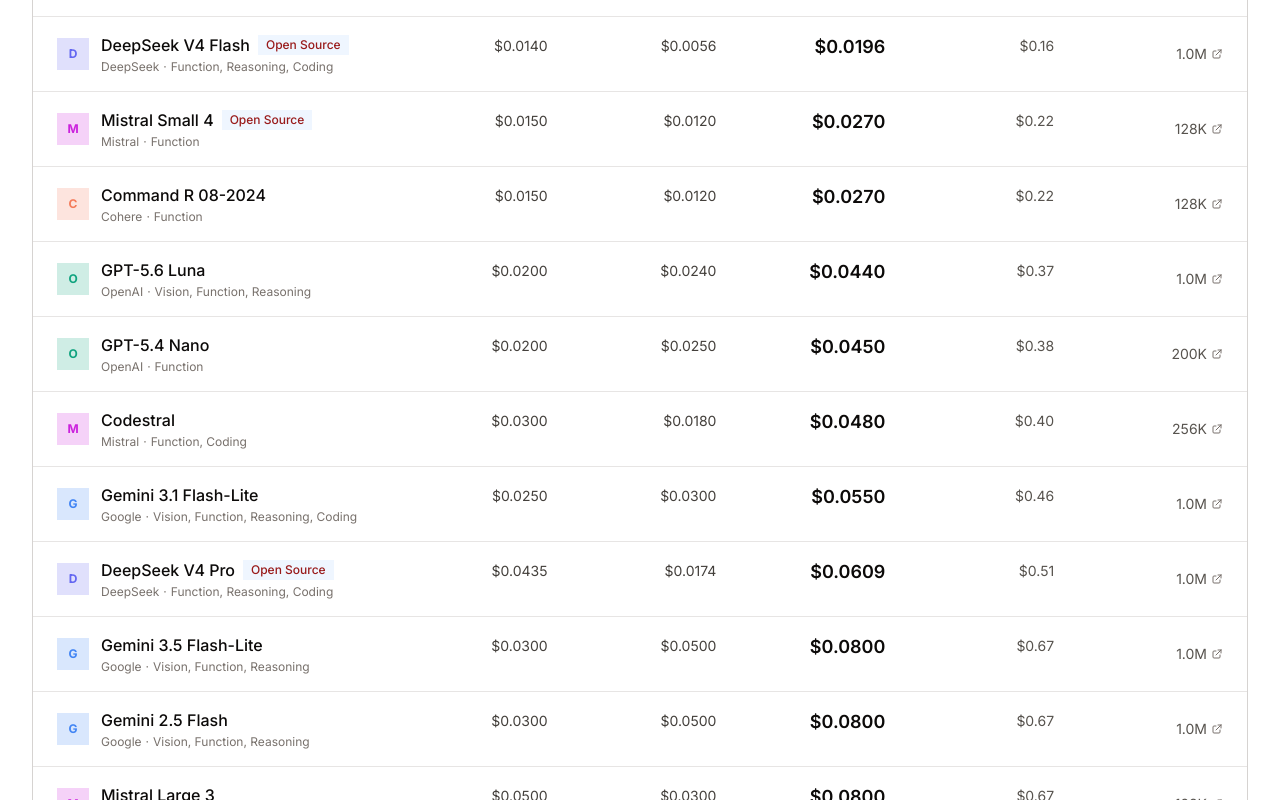
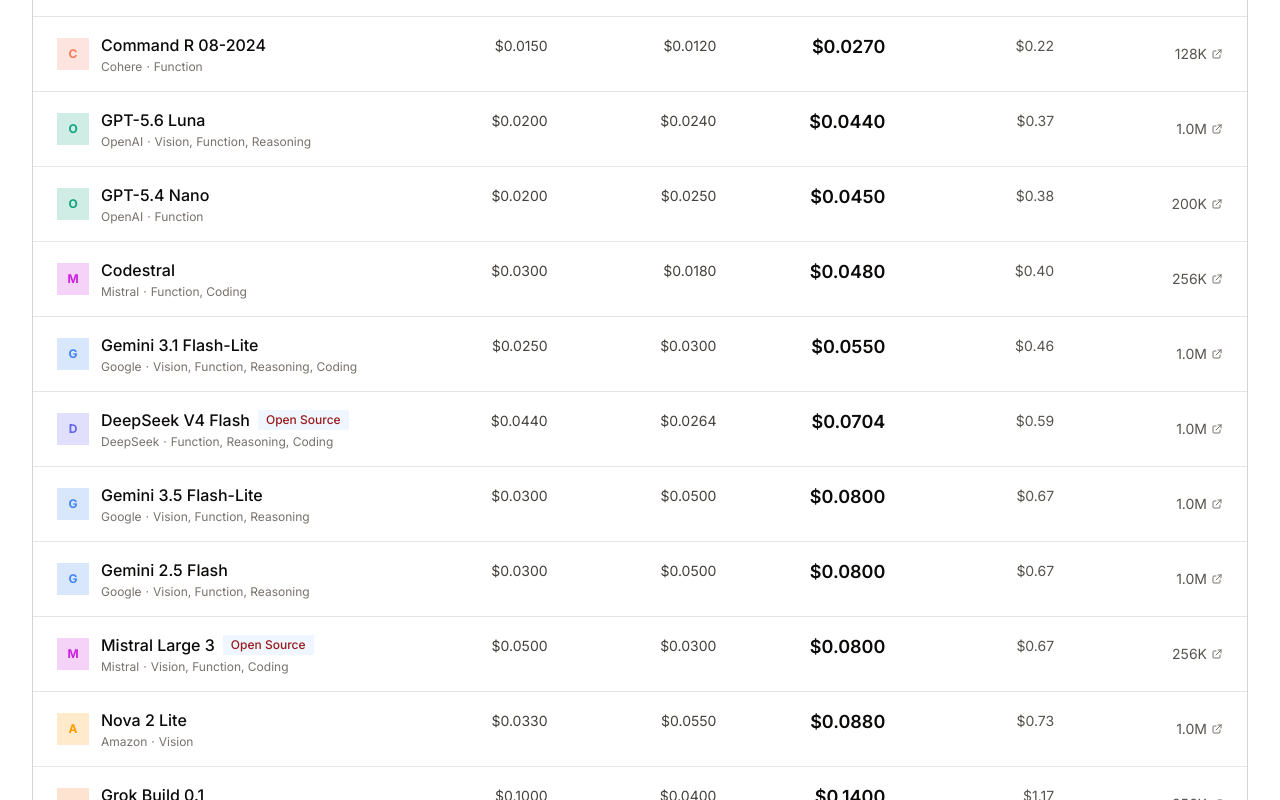
Before and after one commit to kevinthelobster/decryptica, a Next.js app: page /tools/ai-price-calculator in a window 1280 px wide. Shown: the part 1780-2580 px from the top of the page. Built offline with nearby package versions, Linux system fonts and the light colour scheme; no server answers; the database is empty.

Commit message:
Refresh AI price calculator models

```diff
--- a/app/tools/ai-price-calculator/Calculator.tsx
+++ b/app/tools/ai-price-calculator/Calculator.tsx
@@ -25,7 +25,7 @@ export const PROVIDERS = [
 
   // Google - Gemini API paid tier, standard rates for text/image/video inputs.
   { id: "google-gemini-3.1-pro-preview", name: "Gemini 3.1 Pro Preview", provider: "Google", input: 2.0, output: 12.0, supports: ["text", "vision", "function", "reasoning", "coding"], contextWindow: 1000000, color: "#4285f4", link: "https://ai.google.dev/gemini-api/docs/pricing", openSource: false },
-  { id: "google-gemini-3.6-flash", name: "Gemini 3.6 Flash", provider: "Google", input: 1.5, output: 7.5, supports: ["text", "vision", "function", "reasoning", "coding"], contextWindow: 1000000, color: "#4285f4", link: "https://ai.google.dev/gemini-api/docs/pricing", openSource: false },
+  { id: "google-gemini-3.6-flash", name: "Gemini 3.6 Flash", provider: "Google", input: 0.75, output: 3.75, supports: ["text", "vision", "function", "reasoning", "coding"], contextWindow: 1000000, color: "#4285f4", link: "https://ai.google.dev/gemini-api/docs/pricing", openSource: false },
   { id: "google-gemini-3.5-flash", name: "Gemini 3.5 Flash", provider: "Google", input: 1.5, output: 9.0, supports: ["text", "vision", "function", "reasoning", "coding"], contextWindow: 1000000, color: "#4285f4", link: "https://ai.google.dev/gemini-api/docs/pricing", openSource: false },
   { id: "google-gemini-3.5-flash-lite", name: "Gemini 3.5 Flash-Lite", provider: "Google", input: 0.3, output: 2.5, supports: ["text", "vision", "function", "reasoning"], contextWindow: 1000000, color: "#4285f4", link: "https://ai.google.dev/gemini-api/docs/pricing", openSource: false },
   { id: "google-gemini-3.1-flash-lite", name: "Gemini 3.1 Flash-Lite", provider: "Google", input: 0.25, output: 1.5, supports: ["text", "vision", "function", "reasoning", "coding"], contextWindow: 1000000, color: "#4285f4", link: "https://ai.google.dev/gemini-api/docs/pricing", openSource: false },
@@ -33,22 +33,19 @@ export const PROVIDERS = [
   { id: "google-gemini-2.5-flash", name: "Gemini 2.5 Flash", provider: "Google", input: 0.3, output: 2.5, supports: ["text", "vision", "function", "reasoning"], contextWindow: 1000000, color: "#4285f4", link: "https://ai.google.dev/gemini-api/docs/pricing", openSource: false },
   { id: "google-gemini-2.5-flash-lite", name: "Gemini 2.5 Flash-Lite", provider: "Google", input: 0.1, output: 0.4, supports: ["text", "vision", "function"], contextWindow: 1000000, color: "#4285f4", link: "https://ai.google.dev/gemini-api/docs/pricing", openSource: false },
 
-  // DeepSeek - official API model names; old deepseek-chat/deepseek-reasoner aliases were deprecated July 24, 2026.
-  { id: "deepseek-v4-flash", name: "DeepSeek V4 Flash", provider: "DeepSeek", input: 0.14, output: 0.28, supports: ["text", "function", "reasoning", "coding"], contextWindow: 1000000, color: "#6366f1", link: "https://api-docs.deepseek.com/quick_start/pricing/", openSource: true },
-  { id: "deepseek-v4-pro", name: "DeepSeek V4 Pro", provider: "DeepSeek", input: 0.435, output: 0.87, supports: ["text", "function", "reasoning", "coding"], contextWindow: 1000000, color: "#6366f1", link: "https://api-docs.deepseek.com/quick_start/pricing/", openSource: true },
+  // DeepSeek switched to peak/off-peak billing on August 16, 2026; entries below use the current peak rates.
+  { id: "deepseek-v4-flash", name: "DeepSeek V4 Flash", provider: "DeepSeek", input: 0.44, output: 1.32, supports: ["text", "function", "reasoning", "coding"], contextWindow: 1000000, color: "#6366f1", link: "https://api-docs.deepseek.com/quick_start/pricing/", openSource: true },
+  { id: "deepseek-v4-pro", name: "DeepSeek V4 Pro", provider: "DeepSeek", input: 1.32, output: 3.96, supports: ["text", "function", "reasoning", "coding"], contextWindow: 1000000, color: "#6366f1", link: "https://api-docs.deepseek.com/quick_start/pricing/", openSource: true },
 
   // xAI
-  { id: "xai-grok-4.5", name: "Grok 4.5", provider: "xAI", input: 2.0, output: 6.0, supports: ["text", "vision", "function", "reasoning", "coding"], contextWindow: 500000, color: "#f97316", link: "https://docs.x.ai/developers/models", openSource: false },
+  { id: "xai-grok-4.6", name: "Grok 4.6", provider: "xAI", input: 2.0, output: 6.0, supports: ["text", "vision", "function", "reasoning", "coding"], contextWindow: 500000, color: "#f97316", link: "https://docs.x.ai/developers/pricing", openSource: false },
+  { id: "xai-grok-4.5", name: "Grok 4.5", provider: "xAI", input: 2.0, output: 6.0, supports: ["text", "vision", "function", "reasoning", "coding"], contextWindow: 500000, color: "#f97316", link: "https://docs.x.ai/developers/pricing", openSource: false },
   { id: "xai-grok-build-0.1", name: "Grok Build 0.1", provider: "xAI", input: 1.0, output: 2.0, supports: ["text", "function", "coding"], contextWindow: 256000, color: "#f97316", link: "https://docs.x.ai/developers/pricing", openSource: false },
 
   // Mistral - current public API lineup.
-  { id: "mistral-medium-3.5", name: "Mistral Medium 3.5", provider: "Mistral", input: 1.5, output: 7.5, supports: ["text", "function", "coding"], contextWindow: 262000, color: "#cb20dd", link: "https://mistral.ai/pricing/", openSource: false },
-  { id: "mistral-large-3", name: "Mistral Large 3", provider: "Mistral", input: 0.5, output: 1.5, supports: ["text", "function", "coding"], contextWindow: 128000, color: "#cb20dd", link: "https://mistral.ai/pricing/", openSource: false },
-  { id: "mistral-small-4", name: "Mistral Small 4", provider: "Mistral", input: 0.15, output: 0.6, supports: ["text", "function"], contextWindow: 128000, color: "#cb20dd", link: "https://mistral.ai/pricing/", openSource: true },
-  { id: "mistral-devstral-2", name: "Devstral 2", provider: "Mistral", input: 0.4, output: 2.0, supports: ["text", "function", "coding"], contextWindow: 256000, color: "#cb20dd", link: "https://mistral.ai/pricing/", openSource: true },
-  { id: "mistral-devstral-small-2", name: "Devstral Small 2", provider: "Mistral", input: 0.1, output: 0.3, supports: ["text", "function", "coding"], contextWindow: 256000, color: "#cb20dd", link: "https://mistral.ai/pricing/", openSource: true },
-  { id: "mistral-magistral-medium", name: "Magistral Medium", provider: "Mistral", input: 2.0, output: 5.0, supports: ["text", "reasoning"], contextWindow: 128000, color: "#cb20dd", link: "https://mistral.ai/pricing/", openSource: false },
-  { id: "mistral-magistral-small", name: "Magistral Small", provider: "Mistral", input: 0.5, output: 1.5, supports: ["text", "reasoning"], contextWindow: 128000, color: "#cb20dd", link: "https://mistral.ai/pricing/", openSource: false },
+  { id: "mistral-medium-3.5", name: "Mistral Medium 3.5", provider: "Mistral", input: 1.5, output: 7.5, supports: ["text", "vision", "function", "reasoning", "coding"], contextWindow: 256000, color: "#cb20dd", link: "https://docs.mistral.ai/inference/pricing", openSource: false },
+  { id: "mistral-large-3", name: "Mistral Large 3", provider: "Mistral", input: 0.5, output: 1.5, supports: ["text", "vision", "function", "coding"], contextWindow: 256000, color: "#cb20dd", link: "https://docs.mistral.ai/inference/pricing", openSource: true },
+  { id: "mistral-small-4", name: "Mistral Small 4", provider: "Mistral", input: 0.15, output: 0.6, supports: ["text", "vision", "function", "reasoning", "coding"], contextWindow: 256000, color: "#cb20dd", link: "https://docs.mistral.ai/inference/pricing", openSource: true },
   { id: "mistral-codestral", name: "Codestral", provider: "Mistral", input: 0.3, output: 0.9, supports: ["text", "function", "coding"], contextWindow: 256000, color: "#cb20dd", link: "https://mistral.ai/pricing/", openSource: false },
 
   // Cohere
@@ -393,7 +390,7 @@ export default function AIPriceCalculator() {
           </div>
         </div>
 
-        <p className="text-xs text-stone-500 mt-4 text-center">Prices use standard API token rates and may vary by tier, region, context length, caching, batch, or priority mode. Data checked July 25, 2026.</p>
+        <p className="text-xs text-stone-500 mt-4 text-center">Prices use standard API token rates and may vary by tier, region, context length, caching, batch, or priority mode. DeepSeek entries reflect current peak rates because that provider now uses peak/off-peak billing. Data checked August 17, 2026.</p>
       </div>
     </div>
   );
--- a/app/tools/ai-price-calculator/page.tsx
+++ b/app/tools/ai-price-calculator/page.tsx
@@ -12,11 +12,11 @@ import { getLeadMagnetBySlug } from '../../data/lead-magnets';
 
 export const metadata: Metadata = {
   title: 'AI Model Price Calculator — Compare LLM API Costs (2026)',
-  description: 'Free AI model price calculator to compare GPT-5.6, Claude, Gemini, DeepSeek, Grok, Mistral and more. Find the cheapest AI provider for your use case. Updated August 10, 2026.',
+  description: 'Free AI model price calculator to compare GPT-5.6, Claude, Gemini, DeepSeek, Grok, Mistral and more. Find the cheapest AI provider for your use case. Updated August 17, 2026.',
   keywords: ['AI model price calculator', 'LLM API pricing', 'AI API cost comparison', 'GPT-5.6 price', 'Claude API cost', 'Gemini API pricing', 'AI provider comparison', 'token cost calculator', 'AI cheapest option'],
   openGraph: {
     title: 'AI Model Price Calculator — Latest Models Compared',
-    description: 'Compare AI API costs across OpenAI, Anthropic, Google, DeepSeek, xAI, Mistral, and more. Updated August 10, 2026.',
+    description: 'Compare AI API costs across OpenAI, Anthropic, Google, DeepSeek, xAI, Mistral, and more. Updated August 17, 2026.',
     type: 'website',
   },
 };
@@ -36,7 +36,7 @@ const faqData = {
       "name": "How much does the GPT-5.6 Sol API cost?",
       "acceptedAnswer": {
         "@type": "Answer",
-        "text": "GPT-5.6 Sol costs $5.00 per 1M input tokens and $30.00 per 1M output tokens on standard short-context OpenAI API pricing as of August 10, 2026."
+        "text": "GPT-5.6 Sol costs $5.00 per 1M input tokens and $30.00 per 1M output tokens on standard OpenAI API pricing as of August 17, 2026."
       }
     },
     {
@@ -93,7 +93,7 @@ function ToolCTACompare() {
       <h3 className="font-display text-sm font-semibold text-red-800 uppercase tracking-wider mb-2">Compare</h3>
       <p className="text-stone-950 font-medium mb-1">Ready to pick a model?</p>
       <p className="text-stone-600 text-sm mb-3">Enter your token volumes above to see exactly how much each provider costs.</p>
-      <p className="text-xs text-stone-500">Current production models across major API providers — updated August 10, 2026</p>
+      <p className="text-xs text-stone-500">Current production models across major API providers — updated August 17, 2026</p>
     </div>
   );
 }
```
